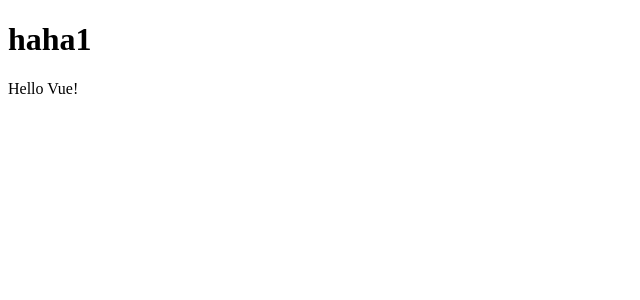
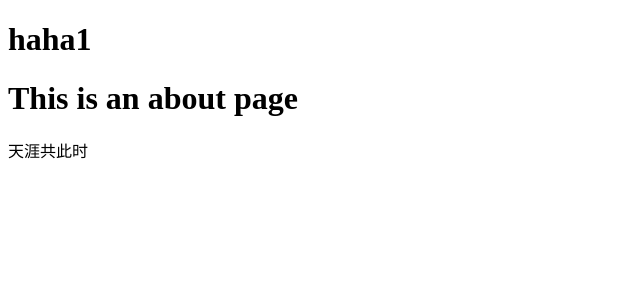
Before and after one commit to yangdm2015/wp4, a Vue app: page / in a window 1280 px wide. Shown: the top 300 px of the page, without its empty margins (0-640 px from the left). Built offline with nearby package versions, Linux system fonts and the light colour scheme.

Commit message:
App.vue init

```diff
--- /dev/null
+++ b/src/App.vue
@@ -0,0 +1,16 @@
+<template>
+     <div class="about">
+    <h1>This is an about page</h1>
+    <p>{{ word }}</p>
+  </div>
+</template>
+
+<script lang="ts">
+import Vue from 'vue'
+import Component from 'vue-class-component';
+
+@Component
+export default class App extends Vue{
+     word: string = "天涯共此时";
+}
+</script>
--- a/src/main.ts
+++ b/src/main.ts
@@ -1,11 +1,14 @@
 import Vue from 'vue';
 import ElementUI from 'element-ui'
 import 'element-ui/lib/theme-chalk/index.css'
+import App from './App.vue'
+
 Vue.use(ElementUI)
 
  new Vue({
   el: '#app',
   data: {
     message: 'Hello Vue!'
-  }
+  },
+  render:h=>h(App)
 });
--- a/tsconfig.json
+++ b/tsconfig.json
@@ -9,6 +9,7 @@
         "noImplicitAny": true, /* Raise error on expressions and declarations with an implied 'any' type. */
         "baseUrl": "./", /* Base directory to resolve non-absolute module names. */
         "esModuleInterop": true, /* Enables emit interoperability between CommonJS and ES Modules via creation of namespace objects for all imports. Implies 'allowSyntheticDefaultImports'. */
+        "experimentalDecorators": true,
     },
     "include": [
         "src/**/*", "src/shims-vue.d.ts",
```
